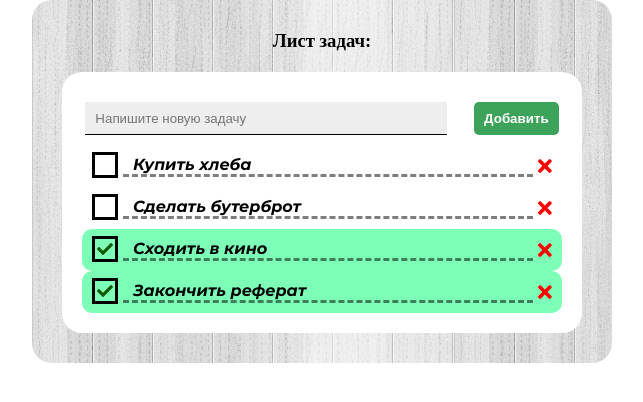
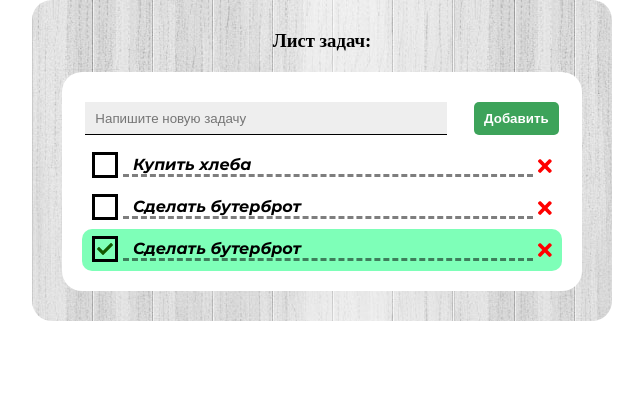
Before and after one commit to Shlkirill/react-practice, a React (Create React App) app: page / in a window 1280 px wide. Shown: the top 402 px of the page, without its empty margins (318-961 px from the left). Built offline with nearby package versions, Linux system fonts and the light colour scheme; a web font is replaced by a local one.

Commit message:
'retrunBackStore'

```diff
--- a/src/components/Redax/store.js
+++ b/src/components/Redax/store.js
@@ -10,16 +10,11 @@ export const stageOfDoneAC = (idTask) => ({ type: STAGE_OF_DONE, idTask });
 export const deleteTaskAC = (idTask) => ({ type: DELETE_TASK, idTask });
 
 let initialState = {
-    taskList: {
-        unCompletedTasks: [
+    taskList:  [
             { id: 1, text: 'Купить хлеба', done: false },
             { id: 2, text: 'Сделать бутерброт', done: false },
+            { id: 3, text: 'Сделать бутерброт', done: true },
         ],
-        completedTasks: [
-            { id: 3, text: 'Сходить в кино', done: true },
-            { id: 4, text: 'Закончить реферат', done: true },
-        ]
-    }
 }
 
 const appReducer = (state = initialState, action) => {
@@ -29,14 +24,14 @@ const appReducer = (state = initialState, action) => {
         case ADD_NEW_TASK:
             stateCopy = {
                 ...state,
-                taskList: {...state.taskList}
+                taskList: [...state.taskList]
             }
-            let idTask = stateCopy.taskList.unCompletedTasks.length + 1;
-            stateCopy.taskList.unCompletedTasks.push({ id: idTask, text: action.task, done: false });
+            let idTask = stateCopy.taskListlength + 1;
+            stateCopy.taskList.push({ id: idTask, text: action.task, done: false });
             console.log(stateCopy)
             return stateCopy;
         case STAGE_OF_DONE:
-            let arr = state.taskList.map((item) => {
+            state.taskList.map((item) => {
                 if (item.id == action.idTask) {
                     item.done = !item.done
                 }
@@ -44,7 +39,7 @@ const appReducer = (state = initialState, action) => {
             })
             stateCopy = {
                 ...state,
-                taskList: {...state.taskList}
+                taskList: [...state.taskList]
             }
             return stateCopy;
         case DELETE_TASK:
--- a/src/components/toDoList/ToDoList.jsx
+++ b/src/components/toDoList/ToDoList.jsx
@@ -9,10 +9,7 @@ const renderField = ({ input, label, type }) => (
 
 
 const ToDoList = (props) => {
-    let unCompletedTasks = props.taskList.unCompletedTasks.map((item) => {
-        return <Task text={item.text} done={item.done} stageOfDone={props.stageOfDone} id={item.id} deleteTask={props.deleteTask} />
-    })
-    let completedTasks = props.taskList.completedTasks.map((item) => {
+    let result = props.taskList.map((item) => {
         return <Task text={item.text} done={item.done} stageOfDone={props.stageOfDone} id={item.id} deleteTask={props.deleteTask} />
     })
     return (
@@ -25,8 +22,7 @@ const ToDoList = (props) => {
                             component={renderField} type="text" />
                         <button className={styles.addTask}>Добавить</button>
                     </form>
-                    {unCompletedTasks}
-                    {completedTasks}
+                    {result}
                 </div>
             </div>
         </div>
```
Also changed, not shown: 1 other file (tests, documents, lock files or other folders).
